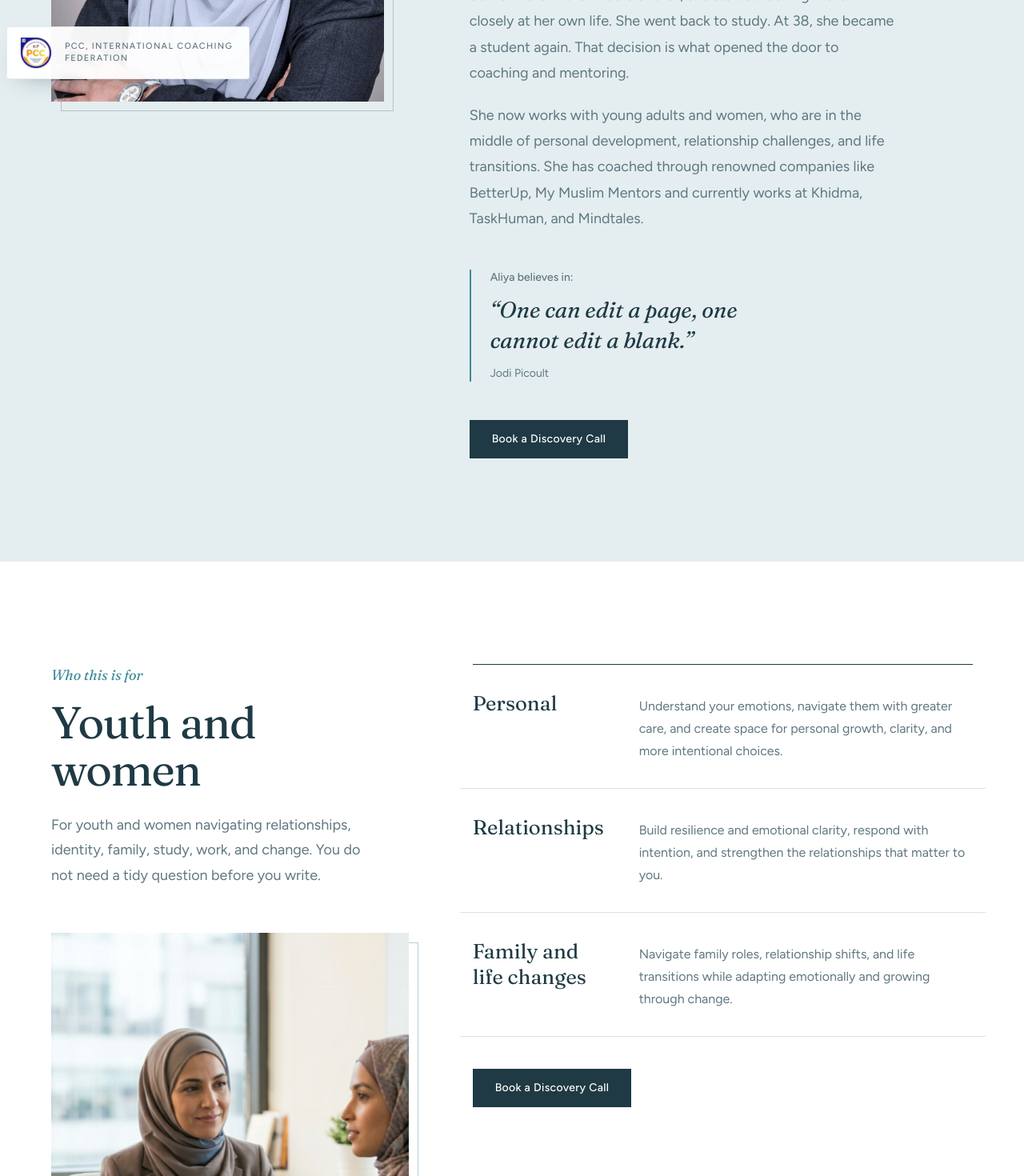
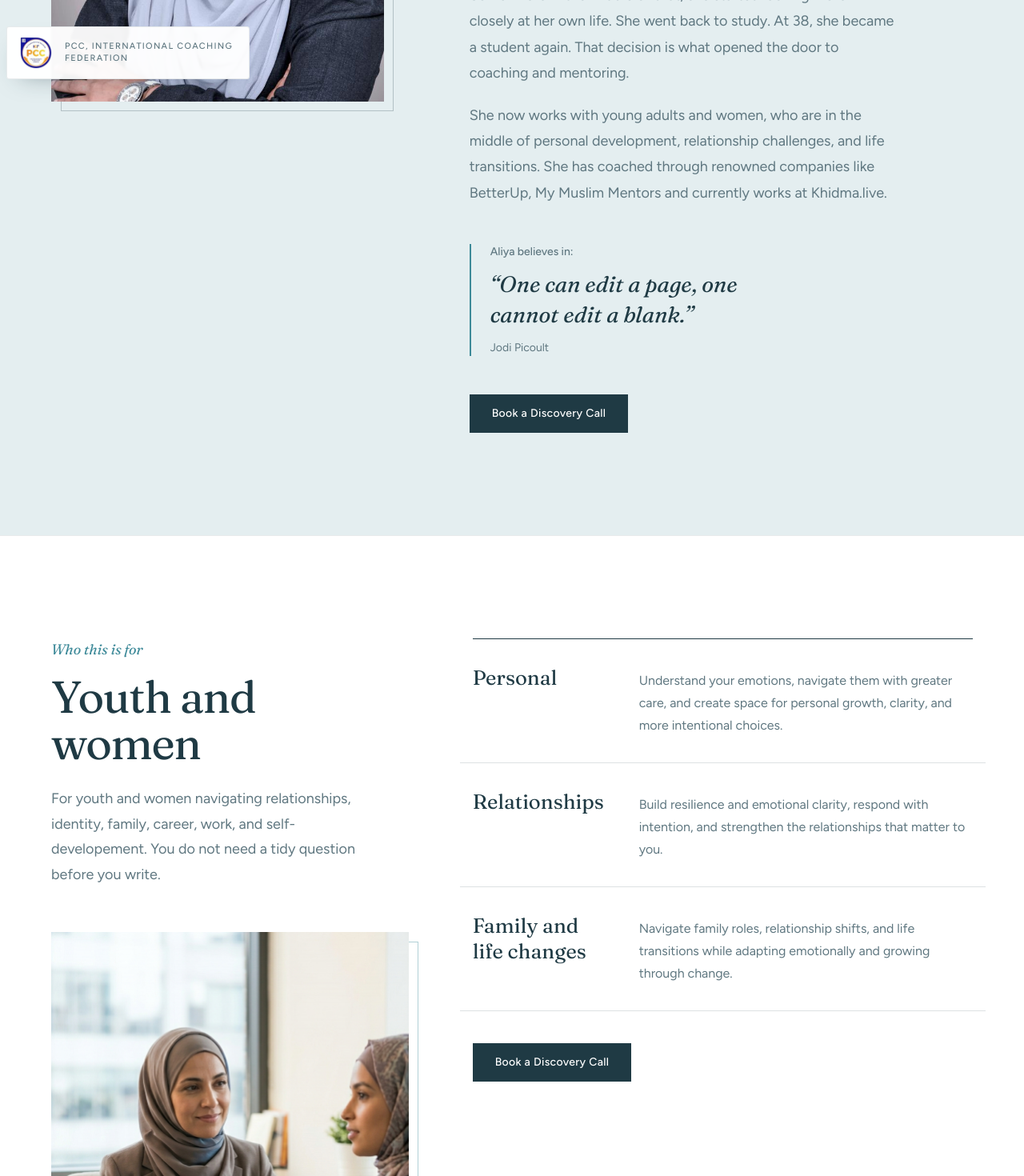
Before and after one commit to nazeeha-kb/Guiding-Star, a React (Vite) app: page / in a window 1280 px wide. Shown: the part 1940-3410 px from the top of the page at 80% size. Built offline with nearby package versions, Linux system fonts and the light colour scheme.

Commit message:
minor content adjustments

```diff
--- a/src/components/About.tsx
+++ b/src/components/About.tsx
@@ -75,7 +75,7 @@ export const About: React.FC<AboutProps> = ({ onOpenBooking }) => {
               She now works with young adults and women, who are in the middle of
               personal development, relationship challenges, and life
               transitions. She has coached through renowned companies like BetterUp, My Muslim Mentors and currently works
-              at Khidma, TaskHuman, and Mindtales.
+              at Khidma.live.
             </p>
           </div>
 
--- a/src/components/Contact.tsx
+++ b/src/components/Contact.tsx
@@ -128,7 +128,7 @@ export const Contact: React.FC<ContactProps> = ({ onOpenBooking }) => {
                   <span className="min-w-0">
                     <span className="block text-sm text-[#5F7780]">Email</span>
                     <span className="block break-words text-base text-[#1F3A44] transition-colors group-hover:text-[#3E8A99]">
-                      hello@guidingstarcoaching.com
+                      bewithguidingstar21@gmail.com
                     </span>
                   </span>
                 </a>
--- a/src/components/Testimonials.tsx
+++ b/src/components/Testimonials.tsx
@@ -59,7 +59,7 @@ export const Testimonials: React.FC = () => {
       quote:
         "Before these sessions I kept my deepest thoughts entirely to myself. Having a space where I don't have to filter or protect anyone else's feelings or worry if I'm being annoying or a burden has given me room to actually process things. That's why I don't have any critiques... the consistency, the comfort, and the way you hold space are doing exactly what I needed. I can actively feel a shift in myself and my healing, and that gives me a lot of hope.",
       author: "Dr. S Javed",
-      context: "Private Coaching Client · 2022",
+      context: "Private Coaching Client · 2025",
       category: "Emotional Support",
     },
     {
--- a/src/components/WhoIWorkWith.tsx
+++ b/src/components/WhoIWorkWith.tsx
@@ -46,7 +46,7 @@ export const WhoIWorkWith: React.FC<WhoIWorkWithProps> = ({
           </h2>
           <p className="mt-6 max-w-[36ch] text-base leading-[1.75] text-[#5F7780] sm:text-lg">
             For youth and women navigating relationships, identity, family,
-            study, work, and change. You do not need a tidy question before you
+            career, work, and self-developement. You do not need a tidy question before you
             write.
           </p>
 
```
